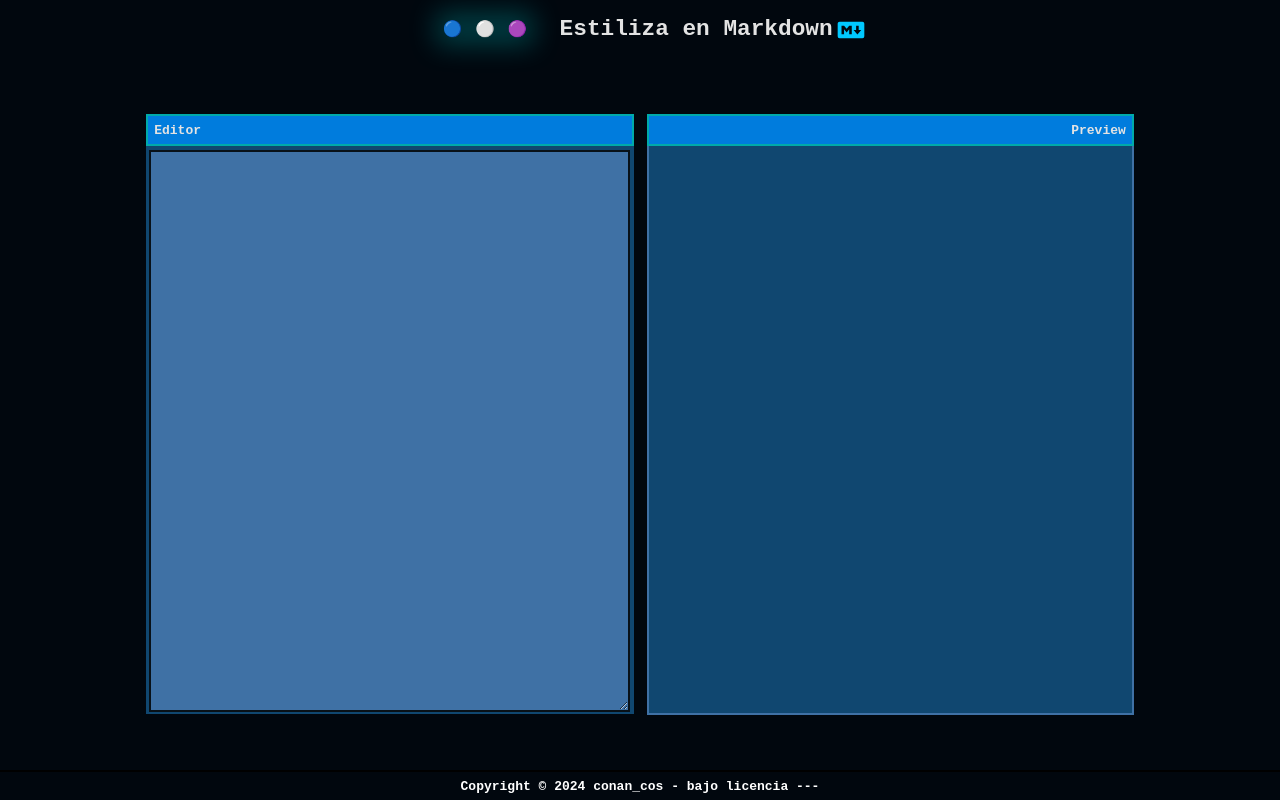
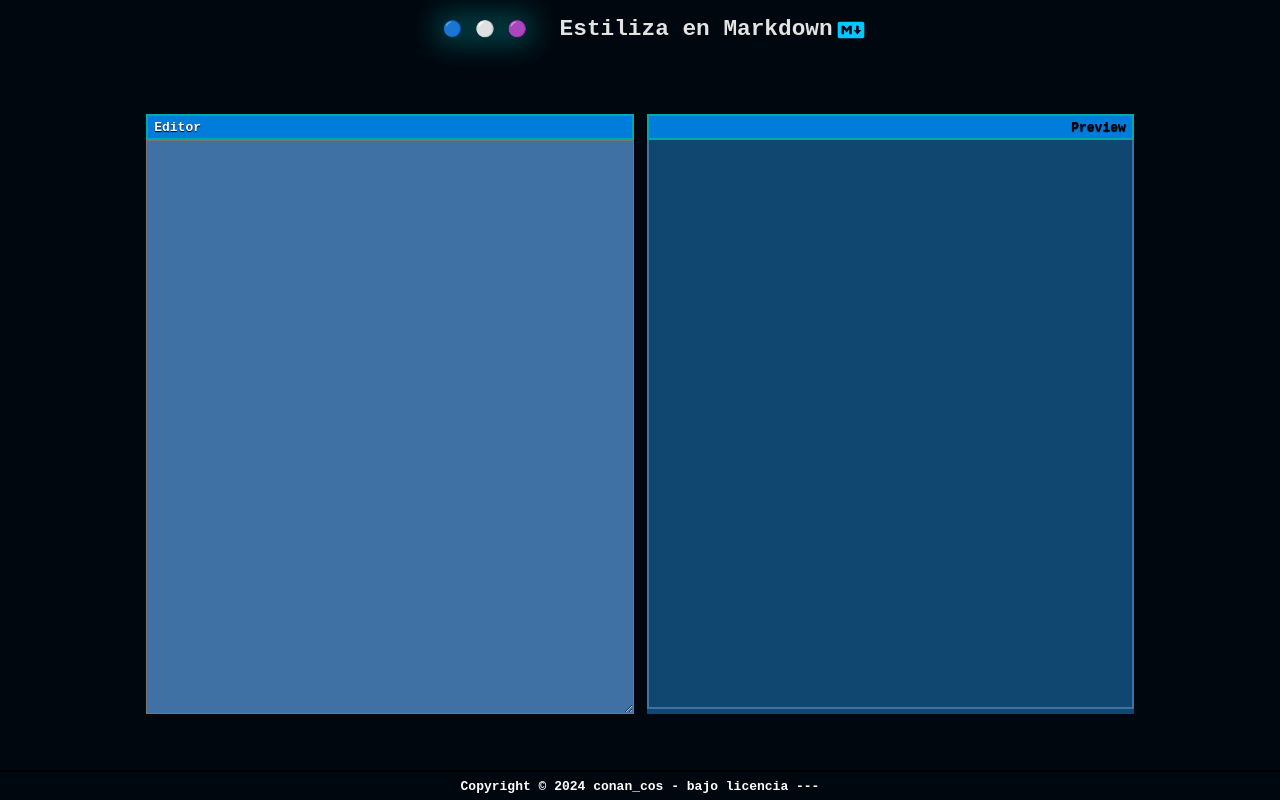
Before and after one commit to conancos/markdown-editor, a React (Vite) app: page / in a window 1280 px wide. Built offline with nearby package versions, Linux system fonts and the light colour scheme.

Commit message:
styling aside, textarea, etc on App.css

```diff
--- a/src/App.css
+++ b/src/App.css
@@ -56,7 +56,12 @@
 
 
       & h5 {
-        padding: .5rem;
+        display: block;
+        padding-inline: .5rem;
+        align-content: center;
+        color: #000;
+        text-shadow: 0px 1px 1px black;
+        height: 2rem;
         font-size: 1rem;
         font-weight: bolder;
         border: 2px solid #0aa;
@@ -69,18 +74,26 @@
 
       & h5 {
         text-align: left;
+        color: #FFF;
       }
       & textarea#editor {
-        width: 98.7%;
-        height: calc(98% - 2rem);
+        /* width: 98.7%; */
+        width: 100%;
+        height: calc(100% - 2rem);
         display: flex;
-        margin-block: .3rem;
-        margin-inline: auto;
+        /* margin-block: .3rem; */
+        /* margin-inline: auto; */
         resize: vertical;
         background: var(--bgcolor-interior3, #f0f);
-        border: 2px solid var(--bgcolor-interior);
+        /* outline: 2px solid var(--bgcolor-interior); */
+        color: #e0e0e0;
+        color: #000;
         font-size: 1.2rem;
+        padding: .5rem .7rem .5rem .4rem;
         font-family: monospace, system-ui;
+
+        scrollbar-width: thin;
+        scrollbar-color: var(--titulo-3) var(--bgcolor-interior1);
         &:focus {
           outline: none;
         }
@@ -95,6 +108,7 @@
         text-align: right;
       }
       & div#preview {
+        color: #e5e5e5;
         width: 100%;
         height: calc(98% - 1.5rem);
         border: 2px solid var(--bgcolor-interior);
```
